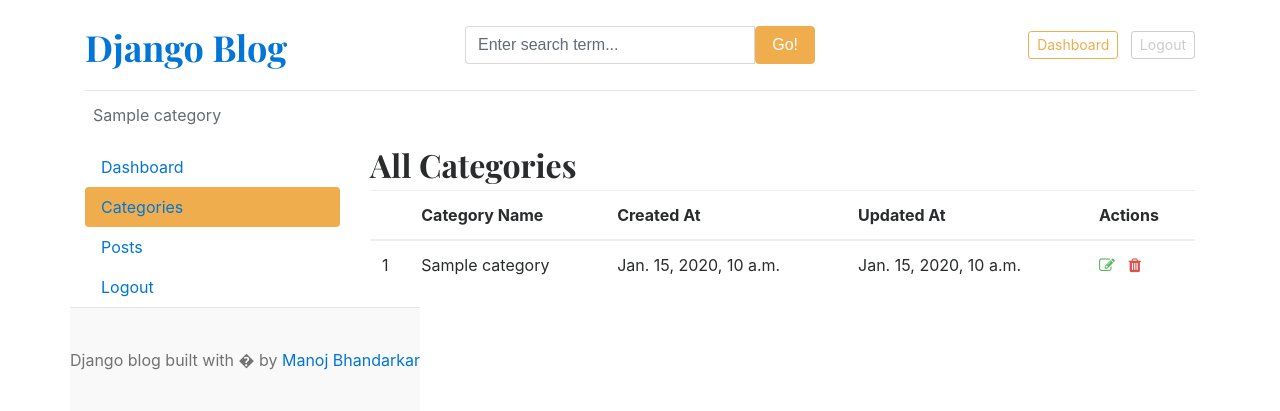
After one commit to Manoj-Bhandarkar/django-blog, a Django app: page /dashboard/categories/ in a window 1280 px wide. The commit adds this page. Shown: the top 411 px of the page. Run offline with Django 5.2, Linux system fonts and the light colour scheme; a user stored in the database is signed in; tables that the repository leaves empty hold one stand-in row (values such as "Sample post").

Commit message:
Showing Category on  Dashboard

```diff
--- a/blog_main/views.py
+++ b/blog_main/views.py
@@ -50,8 +50,7 @@ def login(request):
             user = auth.authenticate(request, username=username, password=password)
             if user is not None:
                 auth.login(request, user)
-                print("Login successful")
-            return redirect("home")
+            return redirect("dashboard")
     form = AuthenticationForm()
     context = {
         "form": form,
--- a/dashboards/urls.py
+++ b/dashboards/urls.py
@@ -3,4 +3,7 @@ from . import views
 
 urlpatterns = [
     path('', views.dashboard, name='dashboard'),
+    path('categories/', views.dashboard_categories, name='dashboard_categories'),
+
+
  ]
--- a/dashboards/views.py
+++ b/dashboards/views.py
@@ -7,7 +7,13 @@ from django.contrib.auth.decorators import login_required
 def dashboard(request):
     categorys_count = Category.objects.all().count()
     blogs_count = Blog.objects.all().count()
-    return render(request, 'dashboards/dashboard.html', {
+    context = {
         'categorys_count': categorys_count,
         'blogs_count': blogs_count
-    })
+    }
+    return render(request, 'dashboards/dashboard.html', context)
+
+@login_required(login_url='login')
+def dashboard_categories(request):
+   # not required to fetch category because context processor is used
+    return render(request, 'dashboards/dashboard_categories.html')
--- a/templates/base.html
+++ b/templates/base.html
@@ -10,6 +10,7 @@
     <title>Django Blogs</title>
     <link href="https://getbootstrap.com/docs/4.0/dist/css/bootstrap.min.css" rel="stylesheet">
     <link href="https://fonts.googleapis.com/css?family=Playfair+Display:700,900" rel="stylesheet">
+    <link rel="stylesheet" href="https://cdnjs.cloudflare.com/ajax/libs/font-awesome/4.7.0/css/font-awesome.min.css">
     <link href={% static "css/blog.css" %} rel="stylesheet">
 </head>
 
--- /dev/null
+++ b/templates/dashboards/dashboard_categories.html
@@ -0,0 +1,44 @@
+{% extends 'base.html' %}
+
+{% block content %}
+
+
+
+<div class="row">
+    <!-- Left Sidebar -->
+    <!-- Load the sidebar here -->
+    {% include 'dashboards/sidebar.html' %}
+
+    <!-- Main Content Area -->
+
+    <div class="col-md-9">
+        <h2>All Categories</h2>
+        <table class="table table-hover">
+
+            <thead>
+                <tr>
+                    <th></th>
+                    <th>Category Name</th>
+                    <th>Created At</th>
+                    <th>Updated At</th>
+                    <th>Actions</th>
+                </tr>
+            </thead>
+            <tbody>
+                {% for category in categories %}
+                <tr>
+                    <td>{{forloop.counter}}</td>
+                    <td>{{category}}</td>
+                    <!-- category string representation is category_name field -->
+                    <td>{{category.created_at}}</td>
+                    <td>{{category.updated_at}}</td>
+                    <td>
+                        <a href=""> <i class="fa fa-edit text-success"></i></a>&nbsp;&nbsp;
+                        <a href=""> <i class="fa fa-trash text-danger"></i></a>
+                    </td>
+                </tr>
+                {% endfor %}
+            </tbody>
+        </table>
+    </div>
+    {% endblock %}
--- /dev/null
+++ b/templates/dashboards/sidebar.html
@@ -0,0 +1,8 @@
+<div class="col-md-3">
+    <div class="nav flex-column nav-pills bg-light" aria-orientation="vertical">
+        <a href="{% url 'dashboard' %}" class="nav-link text-dark {% if '/dashboard/' == request.path %} bg-warning {% endif %}">Dashboard</a>
+        <a href="{% url 'dashboard_categories' %}" class="nav-link text-dark {% if '/categories/' in request.path %} bg-warning {% endif %}">Categories</a>
+        <a href="" class="nav-link text-dark">Posts</a>
+        <a href="" class="nav-link text-dark">Logout</a>
+    </div>
+</div>
```
Also changed, not shown: templates/dashboards/dashboard.html (+4 -9 lines).
